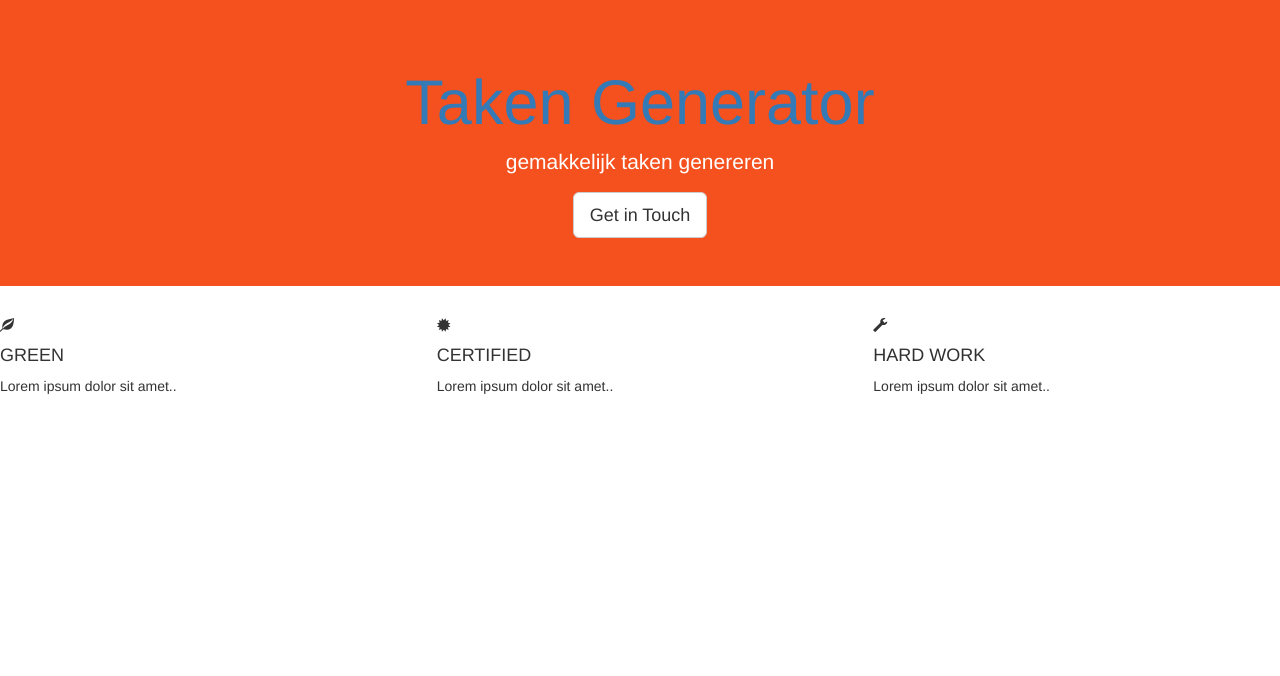
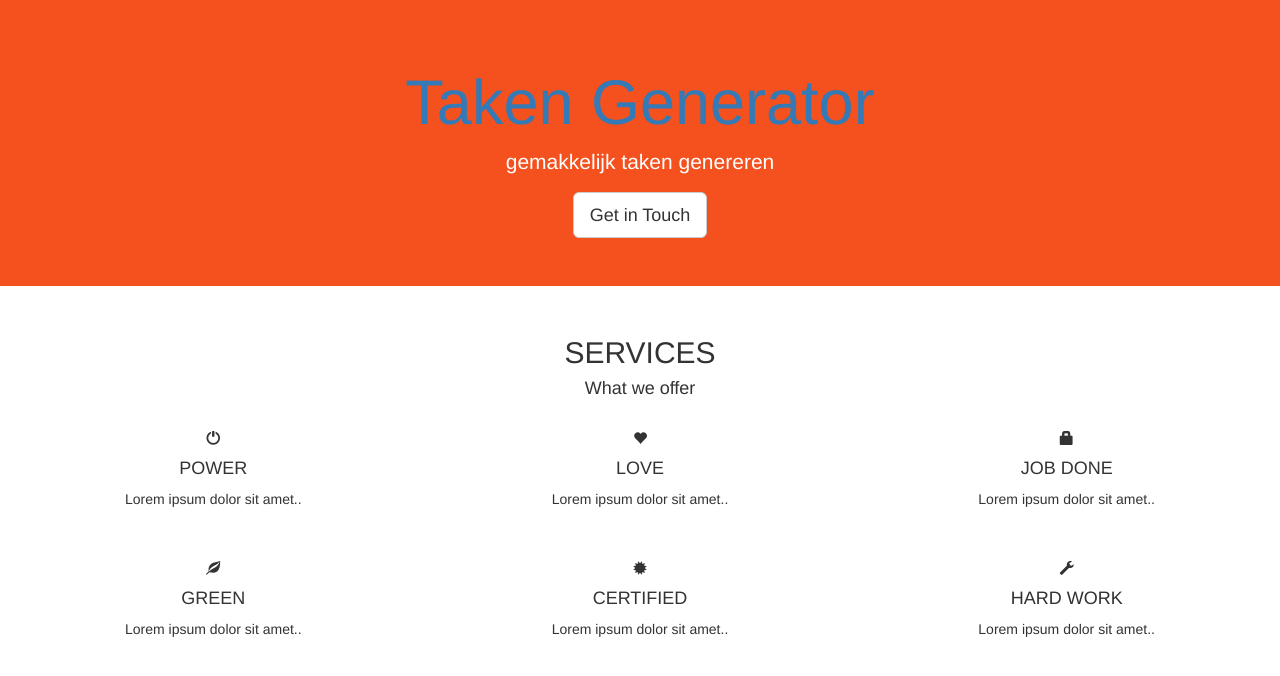
Before and after one commit to RonFIX/RonFIX.github.io, a plain HTML site: page index.html in a window 1280 px wide. Drawn offline with nearby package versions, Linux system fonts and the light colour scheme.

Commit message:
Update index.html

```diff
--- a/index.html
+++ b/index.html
@@ -25,6 +25,29 @@
 </div>
 
 
+<!-- Container (Services Section) -->
+<div class="container-fluid text-center">
+  <h2>SERVICES</h2>
+  <h4>What we offer</h4>
+  <br>
+  <div class="row">
+    <div class="col-sm-4">
+      <span class="glyphicon glyphicon-off logo-small"></span>
+      <h4>POWER</h4>
+      <p>Lorem ipsum dolor sit amet..</p>
+    </div>
+    <div class="col-sm-4">
+      <span class="glyphicon glyphicon-heart logo-small"></span>
+      <h4>LOVE</h4>
+      <p>Lorem ipsum dolor sit amet..</p>
+    </div>
+    <div class="col-sm-4">
+      <span class="glyphicon glyphicon-lock logo-small"></span>
+      <h4>JOB DONE</h4>
+      <p>Lorem ipsum dolor sit amet..</p>
+    </div>
+  </div>
+  <br><br>
   <div class="row">
     <div class="col-sm-4">
       <span class="glyphicon glyphicon-leaf logo-small"></span>
@@ -42,6 +65,7 @@
       <p>Lorem ipsum dolor sit amet..</p>
     </div>
   </div>
+</div>
 
 
 </body>
```
